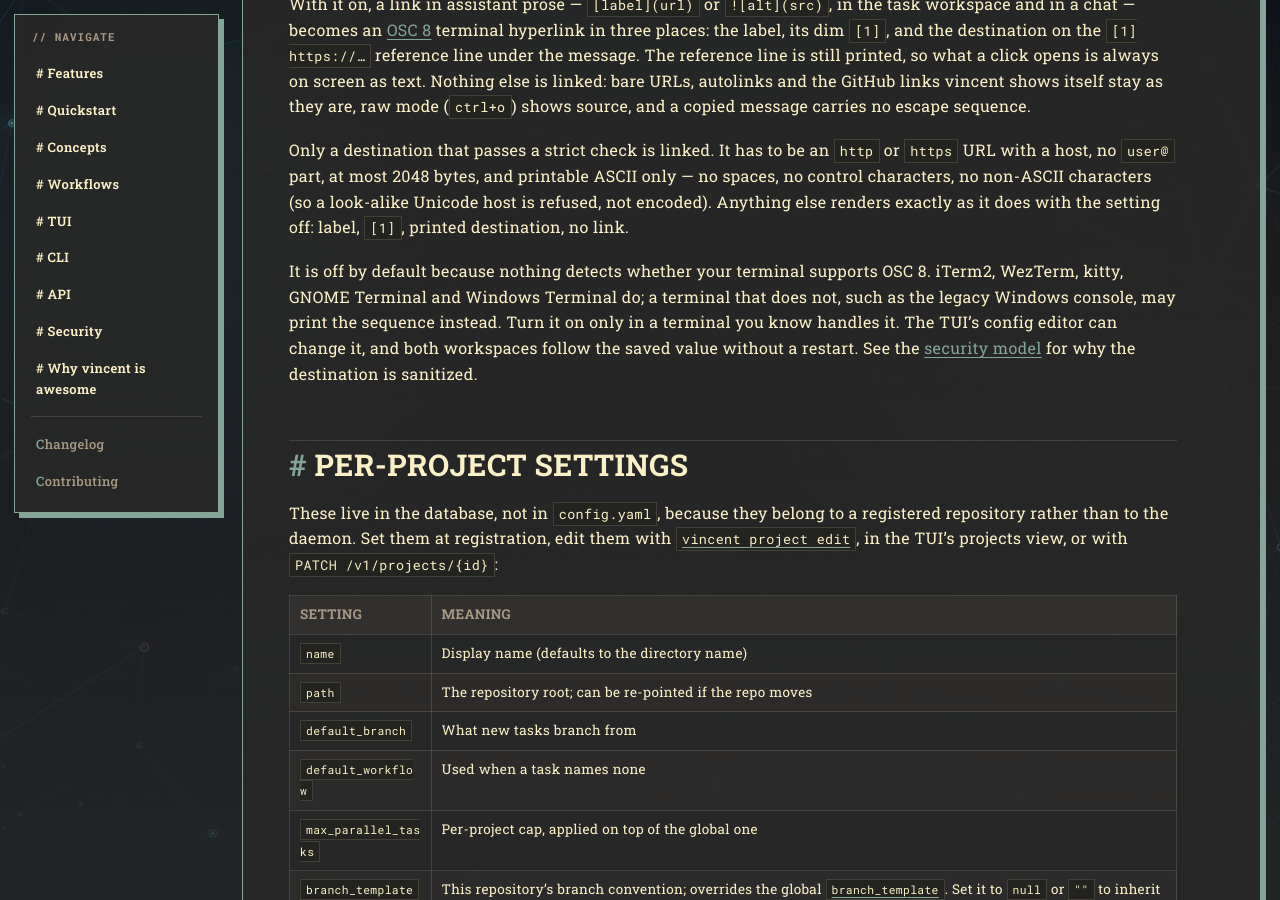
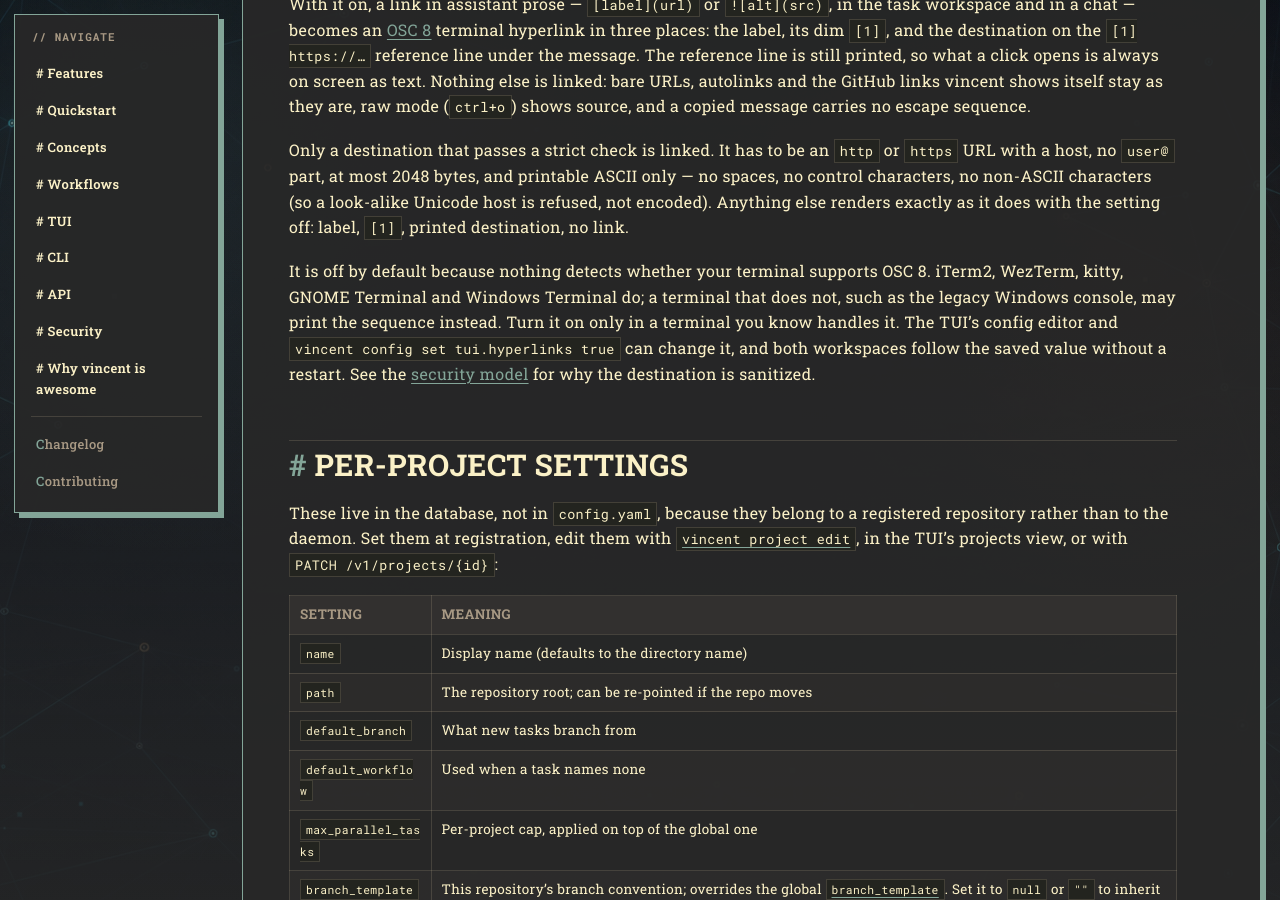
Before and after one commit to lezli01/vincent, a Jekyll site: the page built from docs/reference/configuration.md, in a window 1280 px wide and 900 px high, scrolled down 29340 px. Built offline with Jekyll 4.4.1, drawn with Linux system fonts in a browser that asks for light colours; our own code applies the rules of GitHub Pages for plain Markdown files.

Commit message:
docs: say vincent config set reaches tui.hyperlinks

```diff
--- a/docs/reference/configuration.md
+++ b/docs/reference/configuration.md
@@ -1435,8 +1435,8 @@ It is off by default because nothing detects whether your terminal supports
 OSC 8. iTerm2, WezTerm, kitty, GNOME Terminal and Windows Terminal do; a
 terminal that does not, such as the legacy Windows console, may print the
 sequence instead. Turn it on only in a terminal you know handles it. The TUI's
-config editor can change it, and both workspaces follow the saved value without
-a restart. See the
+config editor and `vincent config set tui.hyperlinks true` can change it, and
+both workspaces follow the saved value without a restart. See the
 [security model](../security-model.md#what-an-agent-writes-cannot-drive-your-terminal)
 for why the destination is sanitized.
 
```
Also changed, not shown: docs/tasks/111-osc-8-hyperlinks.md (+2 -1 lines), CHANGELOG.md.
